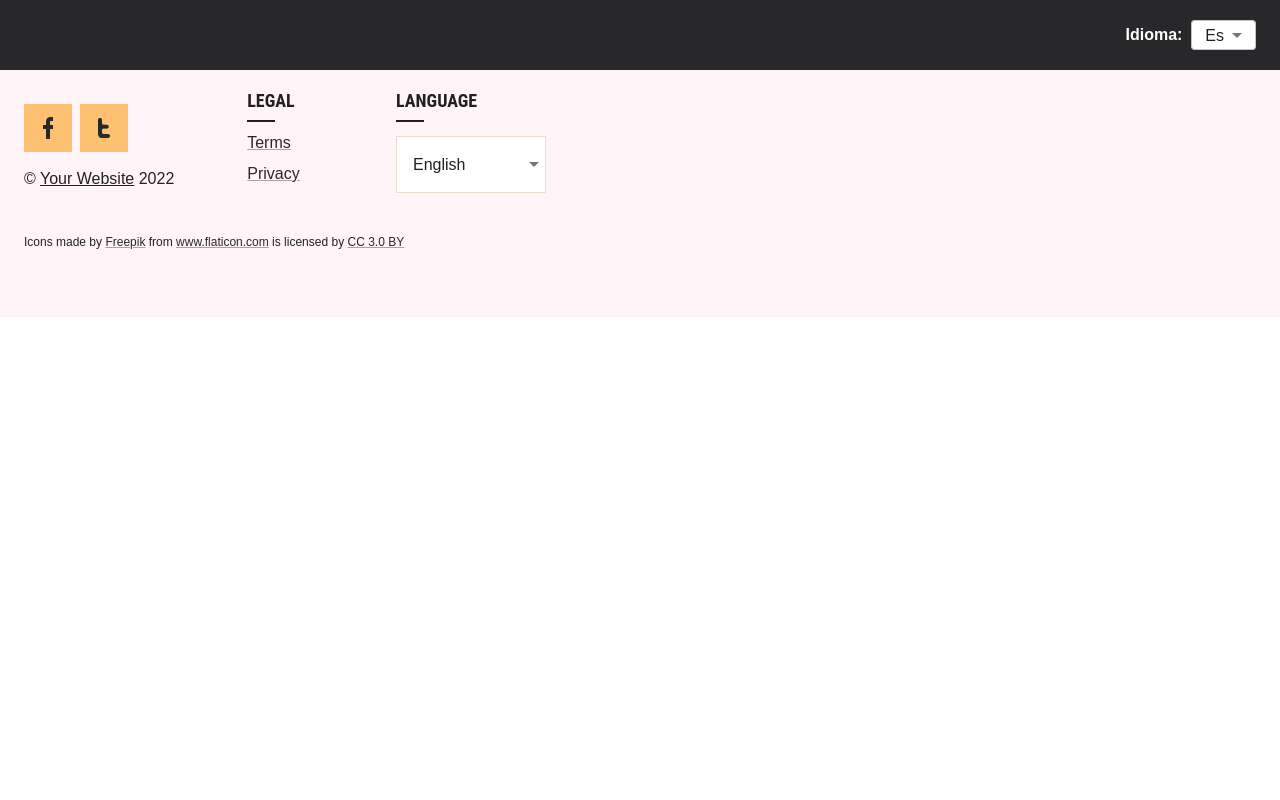
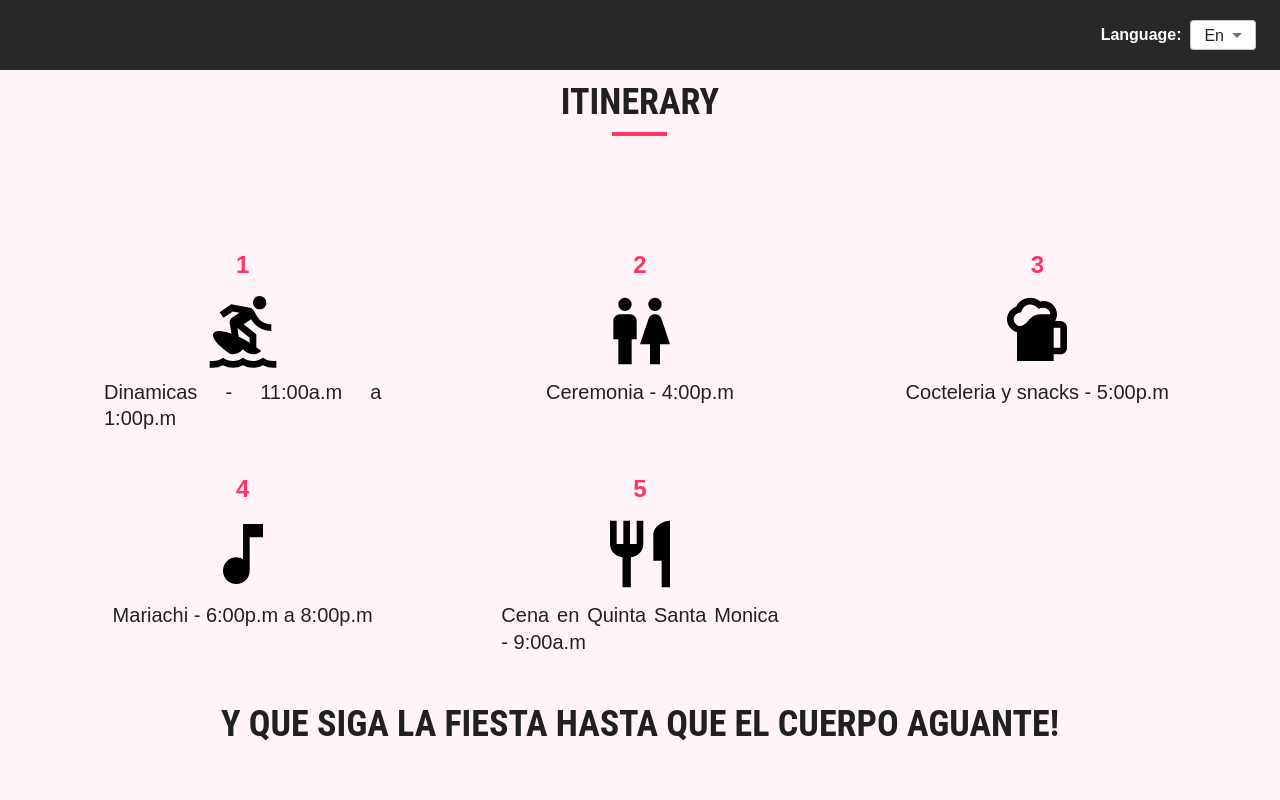
Before and after one commit to Gerardo-Hu89/weeding, a React (Create React App) app: page /itinerary in a window 1280 px wide. Before the commit this address had no page. Shown: the top 800 px of the page. Built offline with nearby package versions, Linux system fonts and the light colour scheme.

Commit message:
Second section

```diff
--- a/package.json
+++ b/package.json
@@ -8,6 +8,7 @@
   "dependencies": {
     "@emotion/react": "^11.8.2",
     "@emotion/styled": "^11.8.1",
+    "@mui/icons-material": "^5.8.4",
     "@mui/material": "^5.5.1",
     "@mui/styles": "^5.5.1",
     "@testing-library/jest-dom": "^5.16.2",
--- a/src/i18n.ts
+++ b/src/i18n.ts
@@ -6,7 +6,7 @@ i18n
   .use(initReactI18next)
   .init({
     resources: languages,
-    lng: "es",
+    lng: "en",
     interpolation: {
       escapeValue: false
     }
--- /dev/null
+++ b/src/onePirate/components/backToHomeBtn.tsx
@@ -0,0 +1,15 @@
+import { Link } from "react-router-dom";
+import { Button } from '../modules/components/button';
+
+export const BackToHomeBtn = () => (
+  <Link to="/">
+    <Button
+      color="info"
+      variant="contained"
+      component="a"
+      sx={{ mt: 8 }}
+    >
+      Volver
+    </Button>
+  </Link>
+);
--- a/src/onePirate/generalInformation/index.tsx
+++ b/src/onePirate/generalInformation/index.tsx
@@ -4,8 +4,8 @@ import { SxProps } from '@mui/system';
 import { Theme } from '@mui/material/styles';
 import { useTranslation } from 'react-i18next';
 import Container from '@mui/material/Container';
-import { ScrollToTop } from '../../resources/misc';
 import Typography from '../modules/components/typography';
+import { BackToHomeBtn } from '../components/backToHomeBtn';
 
 const item: SxProps<Theme> = {
   display: 'flex',
@@ -26,8 +26,6 @@ export const GeneralInformation = (): JSX.Element => {
   const { t } = useTranslation();
 
   return (
-    <>
-      <ScrollToTop />
     <Box
       component="section"
       sx={{ display: 'flex', bgcolor: 'secondary.light', overflow: 'hidden' }}
@@ -64,8 +62,8 @@ export const GeneralInformation = (): JSX.Element => {
             </Box>
           </Grid>
         </Grid>
+        <BackToHomeBtn />
       </Container>
     </Box>
-    </>
   );
 }
--- a/src/onePirate/index.tsx
+++ b/src/onePirate/index.tsx
@@ -1,5 +1,7 @@
 import { Home } from './home';
 import withRoot from './modules/withRoot';
+import { ScrollToTop } from '../resources/misc';
+import { Itinerary } from './itinerary/itinerary';
 import { Routes, Route } from "react-router-dom";
 import { AppAppBar } from './modules/views/appBar';
 import { AppFooter } from './modules/views/appFooter';
@@ -8,10 +10,12 @@ import { GeneralInformation } from './generalInformation';
 const Index = (): JSX.Element => {
   return (
     <>
+      <ScrollToTop />
       <AppAppBar />
       <Routes>
         <Route path="/" element={<Home />}/>
         <Route path="/general-information" element={<GeneralInformation />}/>
+        <Route path="/itinerary" element={<Itinerary />}/>
         {/* TODO: Not found section */}
         <Route path="*" element={<div>Not Found</div>} />
       </Routes>
--- /dev/null
+++ b/src/onePirate/itinerary/itinerary.tsx
@@ -0,0 +1,117 @@
+import Box from '@mui/material/Box';
+import { SxProps } from '@mui/system';
+import Grid from '@mui/material/Grid';
+import WcIcon from '@mui/icons-material/Wc';
+import { Theme } from '@mui/material/styles';
+import { useTranslation } from 'react-i18next';
+import Container from '@mui/material/Container';
+import IconButton from '@mui/material/IconButton';
+import SurfingIcon from '@mui/icons-material/Surfing';
+import Typography from '../modules/components/typography';
+import SportsBarIcon from '@mui/icons-material/SportsBar';
+import MusicNoteIcon from '@mui/icons-material/MusicNote';
+import NightlifeIcon from '@mui/icons-material/Nightlife';
+import { BackToHomeBtn } from '../components/backToHomeBtn';
+import RestaurantIcon from '@mui/icons-material/Restaurant';
+
+const item: SxProps<Theme> = {
+  display: 'flex',
+  flexDirection: 'column',
+  alignItems: 'center',
+  px: 5,
+};
+
+const number = {
+  fontSize: 24,
+  fontFamily: 'default',
+  color: 'secondary.main',
+  fontWeight: 'medium',
+};
+
+const curvyLinesImg = require("../static/themes/onepirate/productCurvyLines.png").default;
+
+const ItineraryBox = ({title, bodyText, icon}:any): JSX.Element => (
+  <Grid item xs={12} md={4}>
+    <Box sx={item}>
+      <Box sx={number}>{title}</Box>
+      <IconButton>
+        {icon}
+      </IconButton>
+      <Typography variant="h5" align="center">
+        {bodyText}
+      </Typography>
+    </Box>
+  </Grid>
+);
+
+export const Itinerary = (): JSX.Element => {
+  const { t } = useTranslation();
+
+  return (
+    <Box
+      component="section"
+      sx={{ display: 'flex', bgcolor: 'secondary.light', overflow: 'hidden' }}
+    >
+      <Container
+        sx={{
+          mt: 10,
+          mb: 15,
+          position: 'relative',
+          display: 'flex',
+          flexDirection: 'column',
+          alignItems: 'center',
+        }}
+      >
+        <Box
+          component="img"
+          src={curvyLinesImg}
+          alt="curvy lines"
+          sx={{
+            pointerEvents: 'none',
+            position: 'absolute',
+            top: -180,
+            opacity: 0.7,
+          }}
+        />
+        <Typography variant="h4" marked="center" component="h2" sx={{ mb: 14 }}>
+          {t('itinerary')}
+        </Typography>
+        <div>
+          <Grid container spacing={5}>
+            <ItineraryBox
+              title={"1"}
+              bodyText={"Dinamicas - 11:00a.m  a 1:00p.m"}
+              icon={<SurfingIcon sx={{ fontSize: "80px", color: '#000000' }} />}
+            />
+            <ItineraryBox
+              title={"2"}
+              bodyText={"Ceremonia - 4:00p.m"}
+              icon={<WcIcon sx={{ fontSize: "80px", color: '#000000' }} />}
+            />
+            <ItineraryBox
+              title={"3"}
+              bodyText={"Cocteleria y snacks - 5:00p.m"}
+              icon={<SportsBarIcon sx={{ fontSize: "80px", color: '#000000' }} />}
+            />
+            <ItineraryBox
+              title={"4"}
+              bodyText={"Mariachi - 6:00p.m a 8:00p.m"}
+              icon={<MusicNoteIcon sx={{ fontSize: "80px", color: '#000000' }} />}
+            />
+            <ItineraryBox
+              title={"5"}
+              bodyText={"Cena en Quinta Santa Monica - 9:00a.m"}
+              icon={<RestaurantIcon sx={{ fontSize: "80px", color: '#000000' }} />}
+            />
+          </Grid>
+        </div>
+        <br /><br />
+        <Typography variant="h4" component="h2" sx={{ mb: 14 }}>
+          Y que siga la fiesta hasta que el cuerpo aguante!
+        </Typography>
+        <NightlifeIcon sx={{ fontSize: "100px", color: '#000000' }}/>
+        <BackToHomeBtn />
+      </Container>
+    </Box>
+  );
+}
--- a/src/onePirate/modules/views/appBar.tsx
+++ b/src/onePirate/modules/views/appBar.tsx
@@ -9,7 +9,7 @@ import i18n from '../../../i18n';
 
 export const AppAppBar = (): JSX.Element => {
   const { t } = useTranslation();
-  const [language, setLanguage] = useState<string>('es');
+  const [language, setLanguage] = useState<string>('en');
 
   useEffect(() => {
     i18n.changeLanguage(language);
@@ -25,7 +25,7 @@ export const AppAppBar = (): JSX.Element => {
             style={{background:'white', maxHeight:'30px', marginTop:'18px'}}
             onChange={(e) => setLanguage(e.target.value)}
           >
-            {/* <MenuItem value="en">En</MenuItem> */}
+            <MenuItem value="en">En</MenuItem>
             <MenuItem value="es">Es</MenuItem>
             {/* <MenuItem value="fr">Fr</MenuItem> */}
           </Select>
--- a/src/onePirate/modules/views/appFooter.tsx
+++ b/src/onePirate/modules/views/appFooter.tsx
@@ -1,17 +1,17 @@
-import * as React from 'react';
 import Box from '@mui/material/Box';
 import Grid from '@mui/material/Grid';
 import Link from '@mui/material/Link';
 import Container from '@mui/material/Container';
 import Typography from '../components/typography';
 import { TextField } from '../components/textField';
+import CopyrightIcon from '@mui/icons-material/Copyright';
 
 const Copyright = (): JSX.Element => {
   return (
     <>
       {'© '}
-      <Link color="inherit" href="https://mui.com/">
-        Your Website
+      <Link color="inherit" href="https://weeding-app.herokuapp.com/">
+        Weeding App
       </Link>{' '}
       {new Date().getFullYear()}
     </>
@@ -24,25 +24,13 @@ const iconStyle = {
   display: 'flex',
   justifyContent: 'center',
   alignItems: 'center',
-  backgroundColor: 'warning.main',
+  backgroundColor: 'info.main',
   mr: 1,
   '&:hover': {
-    bgcolor: 'warning.dark',
+    bgcolor: 'info.dark',
   },
 };
 
-const LANGUAGES = [
-  {
-    code: 'en-US',
-    name: 'English',
-  },
-  {
-    code: 'fr-FR',
-    name: 'Français',
-  },
-];
-
-const twitterImg = require("../..//static/themes/onepirate/appFooterTwitter.png");
 const facebookImg = require("../../static/themes/onepirate/appFooterFacebook.png");
 
 export const AppFooter = () => {
@@ -53,7 +41,7 @@ export const AppFooter = () => {
     >
       <Container sx={{ my: 8, display: 'flex' }}>
         <Grid container spacing={5}>
-          <Grid item xs={6} sm={4} md={3}>
+          <Grid item xs={6}>
             <Grid
               container
               direction="column"
@@ -62,11 +50,11 @@ export const AppFooter = () => {
               sx={{ height: 120 }}
             >
               <Grid item sx={{ display: 'flex' }}>
-                <Box component="a" href="https://mui.com/" sx={iconStyle}>
+                <Box component="a" href="https://www.facebook.com/lyken8" sx={iconStyle}>
                   <img src={facebookImg} alt="Facebook" />
                 </Box>
-                <Box component="a" href="https://twitter.com/MUI_hq" sx={iconStyle}>
-                  <img src={twitterImg} alt="Twitter" />
+                <Box component="a" href="https://www.facebook.com/maurane.sagot" sx={iconStyle}>
+                  <img src={facebookImg} alt="Facebook" />
                 </Box>
               </Grid>
               <Grid item>
@@ -74,58 +62,9 @@ export const AppFooter = () => {
               </Grid>
             </Grid>
           </Grid>
-          <Grid item xs={6} sm={4} md={2}>
-            <Typography variant="h6" marked="left" gutterBottom>
-              Legal
-            </Typography>
-            <Box component="ul" sx={{ m: 0, listStyle: 'none', p: 0 }}>
-              <Box component="li" sx={{ py: 0.5 }}>
-                <Link href="/premium-themes/onepirate/terms/">Terms</Link>
-              </Box>
-              <Box component="li" sx={{ py: 0.5 }}>
-                <Link href="/premium-themes/onepirate/privacy/">Privacy</Link>
-              </Box>
-            </Box>
-          </Grid>
-          <Grid item xs={6} sm={8} md={4}>
-            <Typography variant="h6" marked="left" gutterBottom>
-              Language
-            </Typography>
-            <TextField
-              select
-              size="medium"
-              variant="standard"
-              SelectProps={{
-                native: true,
-              }}
-              sx={{ mt: 1, width: 150 }}
-            >
-              {LANGUAGES.map((language) => (
-                <option value={language.code} key={language.code}>
-                  {language.name}
-                </option>
-              ))}
-            </TextField>
-          </Grid>
           <Grid item>
             <Typography variant="caption">
-              {'Icons made by '}
-              <Link href="https://www.freepik.com" rel="sponsored" title="Freepik">
-                Freepik
-              </Link>
-              {' from '}
-              <Link href="https://www.flaticon.com" rel="sponsored" title="Flaticon">
-                www.flaticon.com
-              </Link>
-              {' is licensed by '}
-              <Link
-                href="https://creativecommons.org/licenses/by/3.0/"
-                title="Creative Commons BY 3.0"
-                target="_blank"
-                rel="noopener noreferrer"
-              >
-                CC 3.0 BY
-              </Link>
+              Weeding app is an informative app made by Momo & Gera
             </Typography>
           </Grid>
         </Grid>
--- a/src/onePirate/modules/views/productHeroLayout.tsx
+++ b/src/onePirate/modules/views/productHeroLayout.tsx
@@ -30,9 +30,6 @@ const Background = styled(Box)({
 interface ProductHeroLayoutProps {
   sxBackground: SxProps<Theme>;
 }
-
-const wonderImg = require("../../static/themes/onepirate/productHeroWonder.png");
-const arrowDownImg = require("../../static/themes/onepirate/productHeroArrowDown.png");
 
 export const ProductHeroLayout = (
   props: React.HTMLAttributes<HTMLDivElement> & ProductHeroLayoutProps,
--- a/src/resources/english.ts
+++ b/src/resources/english.ts
@@ -6,5 +6,8 @@ export const english = {
   outfit: "Outfit",
   gifts: "Gifts",
   kidsInfo: "Kids",
-  tips: "Tips"
+  tips: "Tips",
+  generalInfoText: 'Event on February 18, 2023 at the "Quinta Santa Mónica" Hotel, in Lo de Marcos beach, Jalisco, Mex.',
+  letsCelebrate: "Let's celebrate!",
+  mainSubText: "We're very happy to have your company!"
 }
```
Also changed, not shown: src/onePirate/home/index.tsx (+4 -4 lines), 1 other file (tests, documents, lock files or other folders). Lines whose indentation alone changed are shown as unchanged.
